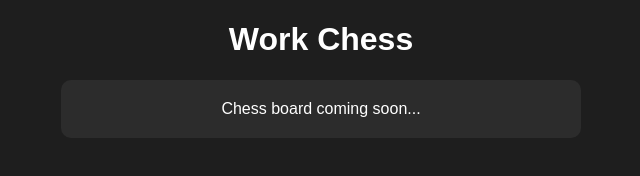
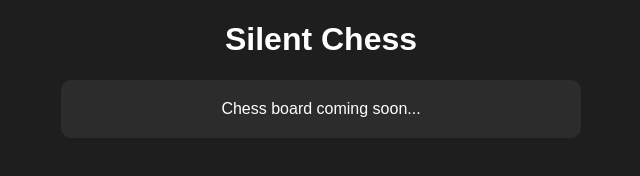
Before and after one commit to LoboLoco69/Chess-Gamez, a plain HTML site: page index.html in a window 1280 px wide. Shown: the full height of the page, 319-959 px from the left. Drawn offline with Linux system fonts and the light colour scheme.

Commit message:
Update index.html

```diff
--- a/index.html
+++ b/index.html
@@ -1,12 +1,12 @@
 <!DOCTYPE html>
 <html>
 <head>
-    <title>Work Chess</title>
+    <title>Silent Chess</title>
     <link rel="stylesheet" href="style.css">
 </head>
 <body>
 
-    <h1>Work Chess</h1>
+    <h1>Silent Chess</h1>
 
     <div id="board">
         Chess board coming soon...
```
